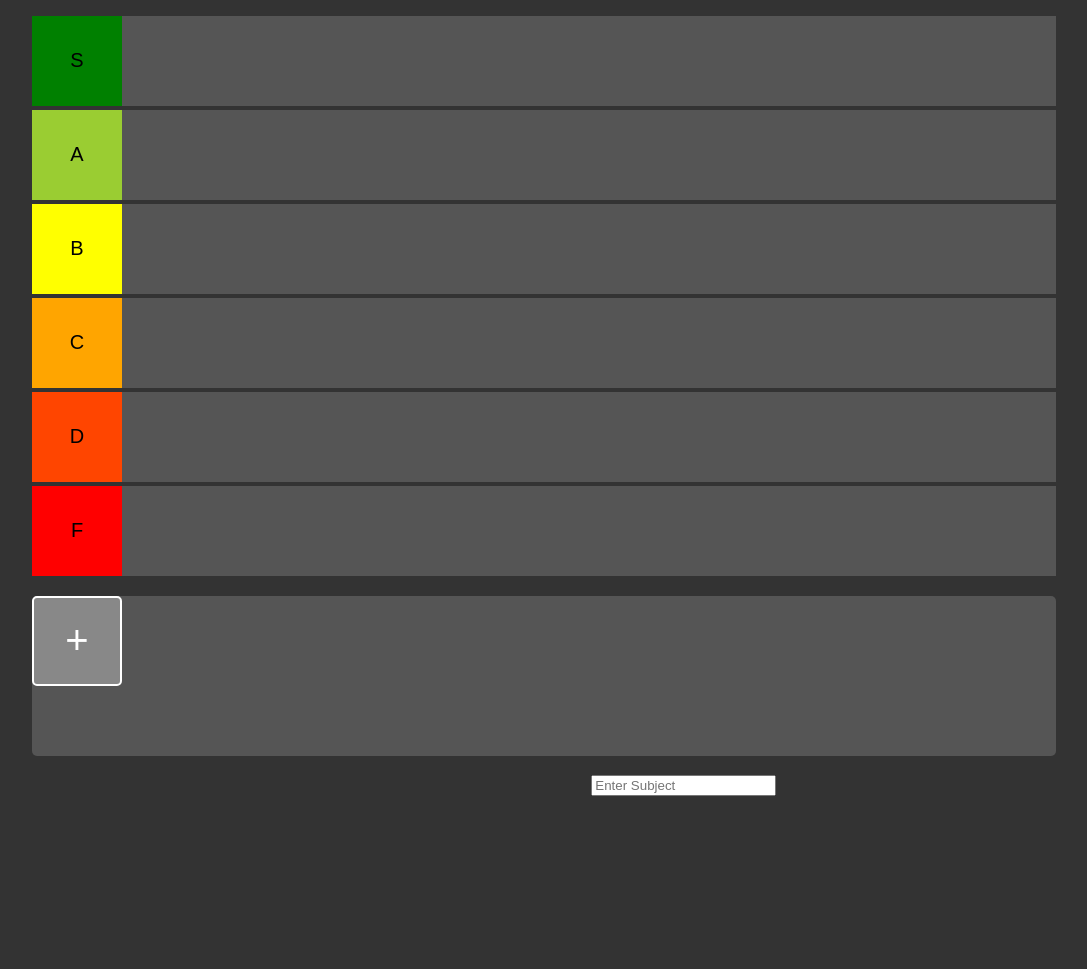
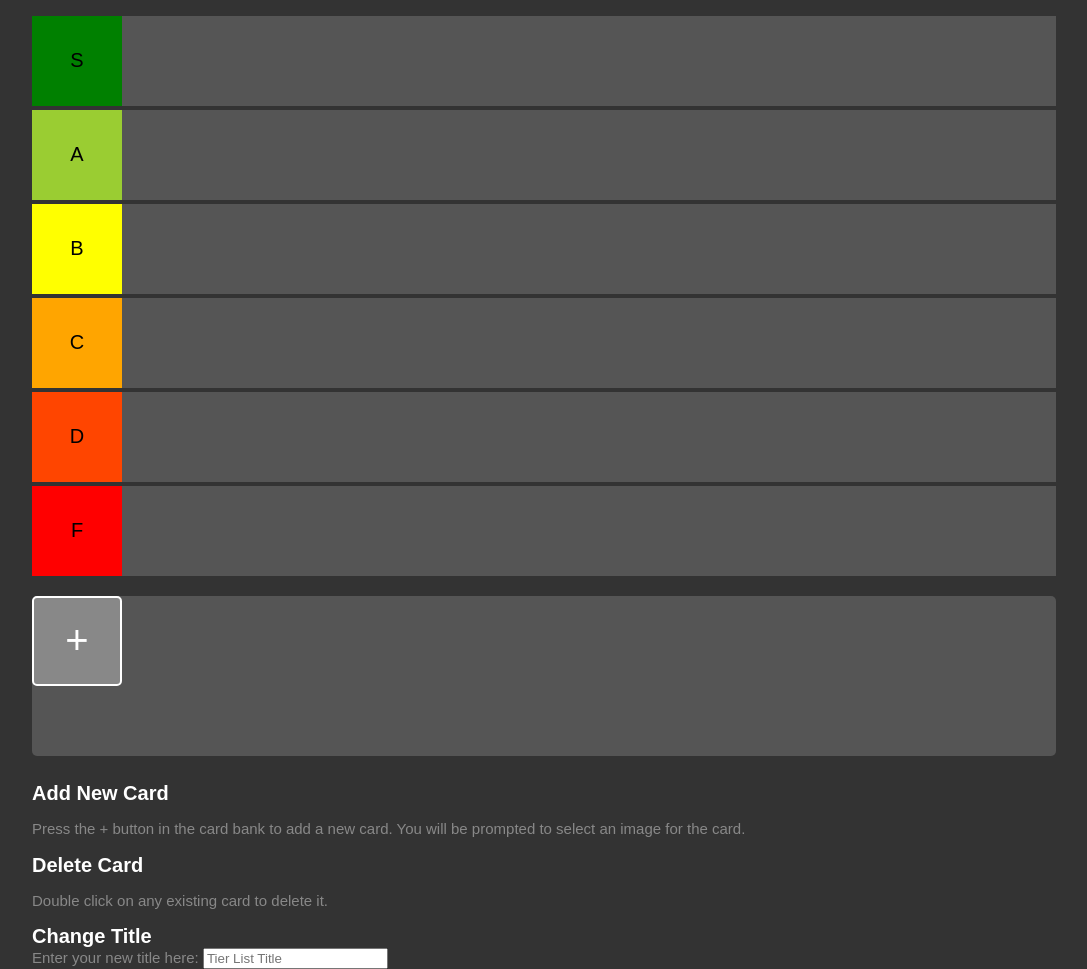
Before and after one commit to hoopslam/tier-list-v1, a plain HTML site: page index.html in a window 1280 px wide. Shown: the part 93-1062 px from the top of the page, without its empty margins (96-1183 px from the left). Before the commit the page ends 899 px from the top, so only its background shows below. Drawn offline with Linux system fonts and the light colour scheme.

Commit message:
Added Title Change functionality

```diff
--- a/bank.js
+++ b/bank.js
@@ -1,4 +1,5 @@
 const bank = document.querySelector('#cardBank');
+const title = document.querySelector("#subject");
 
 const onDropCard = (event) => {
   const id = event.dataTransfer.getData('id');
@@ -7,3 +8,8 @@ const onDropCard = (event) => {
 
 bank.ondrop = onDropCard;
 bank.ondragover = (event) => event.preventDefault();
+
+title.onchange = (event) => {
+  const newTitle = document.getElementById("title");
+  newTitle.innerHTML = event.target.value;
+}
--- a/index.html
+++ b/index.html
@@ -7,7 +7,7 @@
     <title>Tier List v1</title>
   </head>
   <body>
-    <h1>Tier List</h1>
+    <h1 id="title">Tier List</h1>
     <div id="board">
       <div class="row">
         <div class="label">S</div>
@@ -32,13 +32,27 @@
       <button id="addCard">+</button>
     </div>
     <div class="instructions">
-      <p></p>
-      <input
-        type="text"
-        name="subject"
-        id="subject"
-        placeholder="Enter Subject"
-      />
+      <div>
+        <h2>Add New Card</h2>
+        <p>
+          Press the + button in the card bank to add a new card. You will be
+          prompted to select an image for the card.
+        </p>
+      </div>
+      <div>
+        <h2>Delete Card</h2>
+        <p>Double click on any existing card to delete it.</p>
+      </div>
+      <div>
+        <h2>Change Title</h2>
+        <label for="subject">Enter your new title here:</label>
+        <input
+          type="text"
+          name="subject"
+          id="subject"
+          placeholder="Tier List Title"
+        />
+      </div>
     </div>
     <script src="cards.js"></script>
     <script src="rows.js"></script>
--- a/style.css
+++ b/style.css
@@ -32,10 +32,16 @@ body {
 }
 
 .instructions {
-  display: flex;
-  justify-content: space-evenly;
-  align-items: center;
   width: 80vw;
+  font-size: 15px;
+  color: #888;
+  margin-top: 0px;
+}
+
+.instructions h2 {
+  font-size: 20px;
+  margin-bottom: 0px;
+  color: white;
 }
 
 .row {
```
